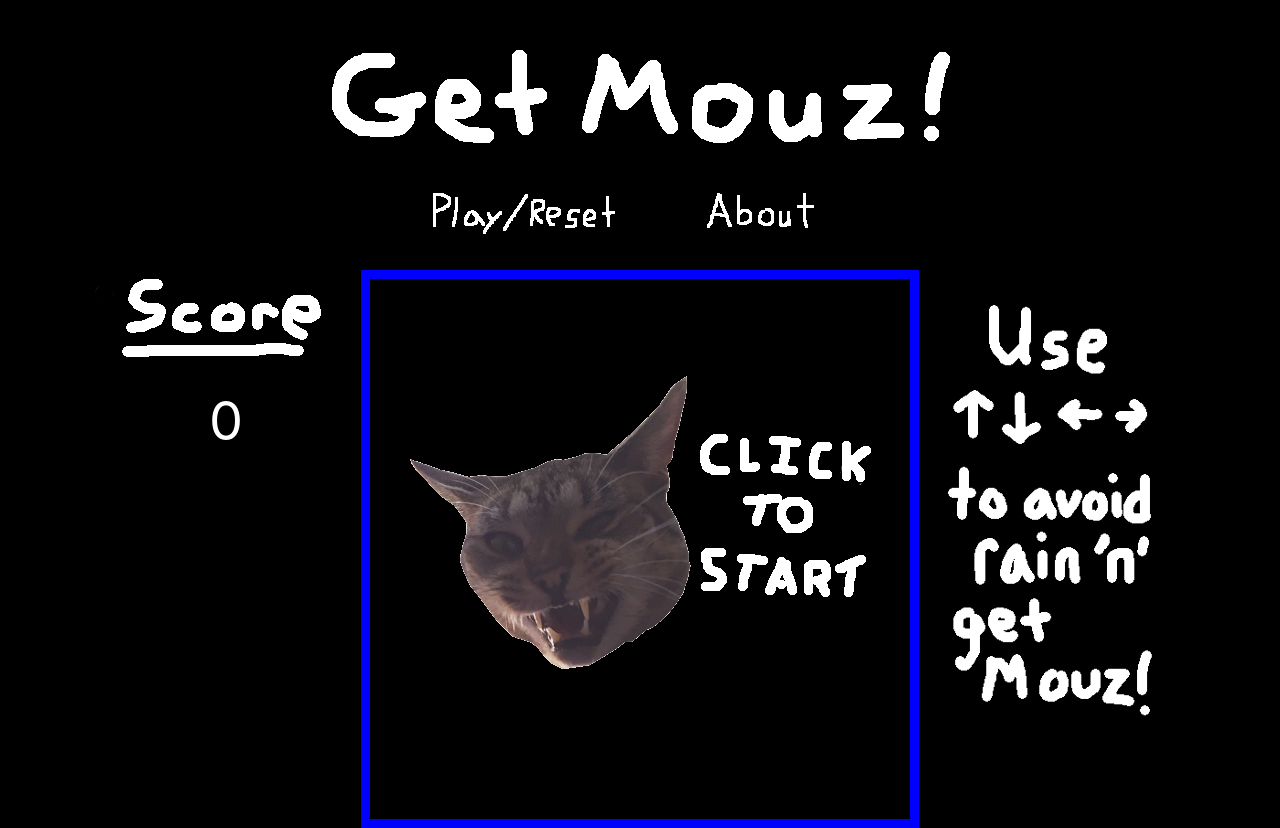
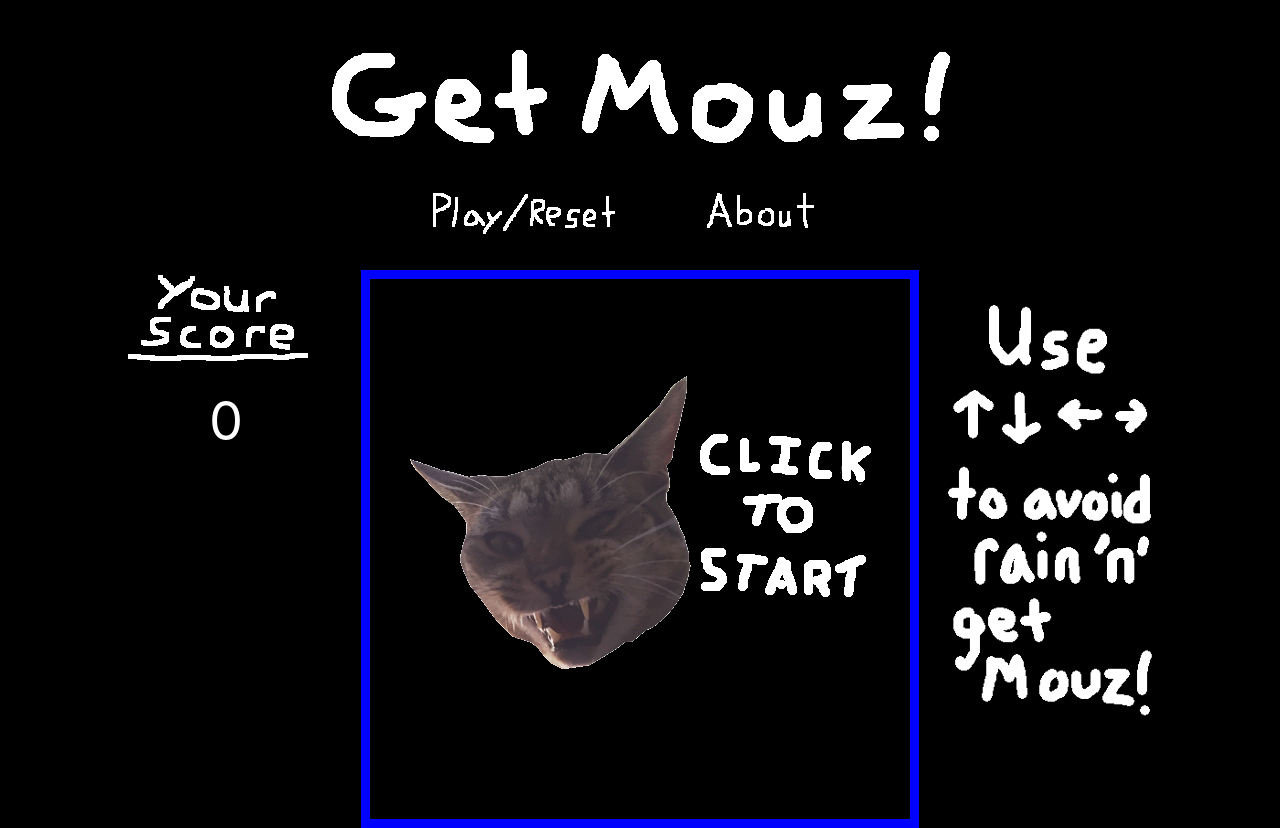
Before and after one commit to breadoliveoilsalt/getMouz, a React (Create React App) app in the folder client/: page / in a window 1280 px wide. Built offline with nearby package versions, Linux system fonts and the light colour scheme.

Commit message:
Revise 'score' to be 'your score'

```diff
--- a/client/src/components_container/gameContainerComponent.js
+++ b/client/src/components_container/gameContainerComponent.js
@@ -3,7 +3,9 @@ import { connect } from 'react-redux'
 
 import GamePlayContainer from './gamePlayContainer'
 import rightColumnImage2 from '../images/rightColImage2.png'
-import scoreImage from '../images/scoreImage.png'
+// import scoreImage from '../images/scoreImage.png'
+import yourScoreImage from '../images/yourScore.png'
+
 
 class GameContainerComponent extends Component {
 
@@ -12,7 +14,7 @@ class GameContainerComponent extends Component {
     return(
       <div id="game-container">
         <div className={"game-column"}>
-          <img src={scoreImage} style={{display: 'block'}} />
+          <img src={yourScoreImage} style={{display: 'block'}} />
           <p className={"text-centered"} >
             <span style={{color: 'white', fontSize: '3em'}}> {this.props.score} </span>
           </p>
```
Also changed, not shown: client/src/images/yourScore.png (added), 1 other file (tests, documents, lock files or other folders).
